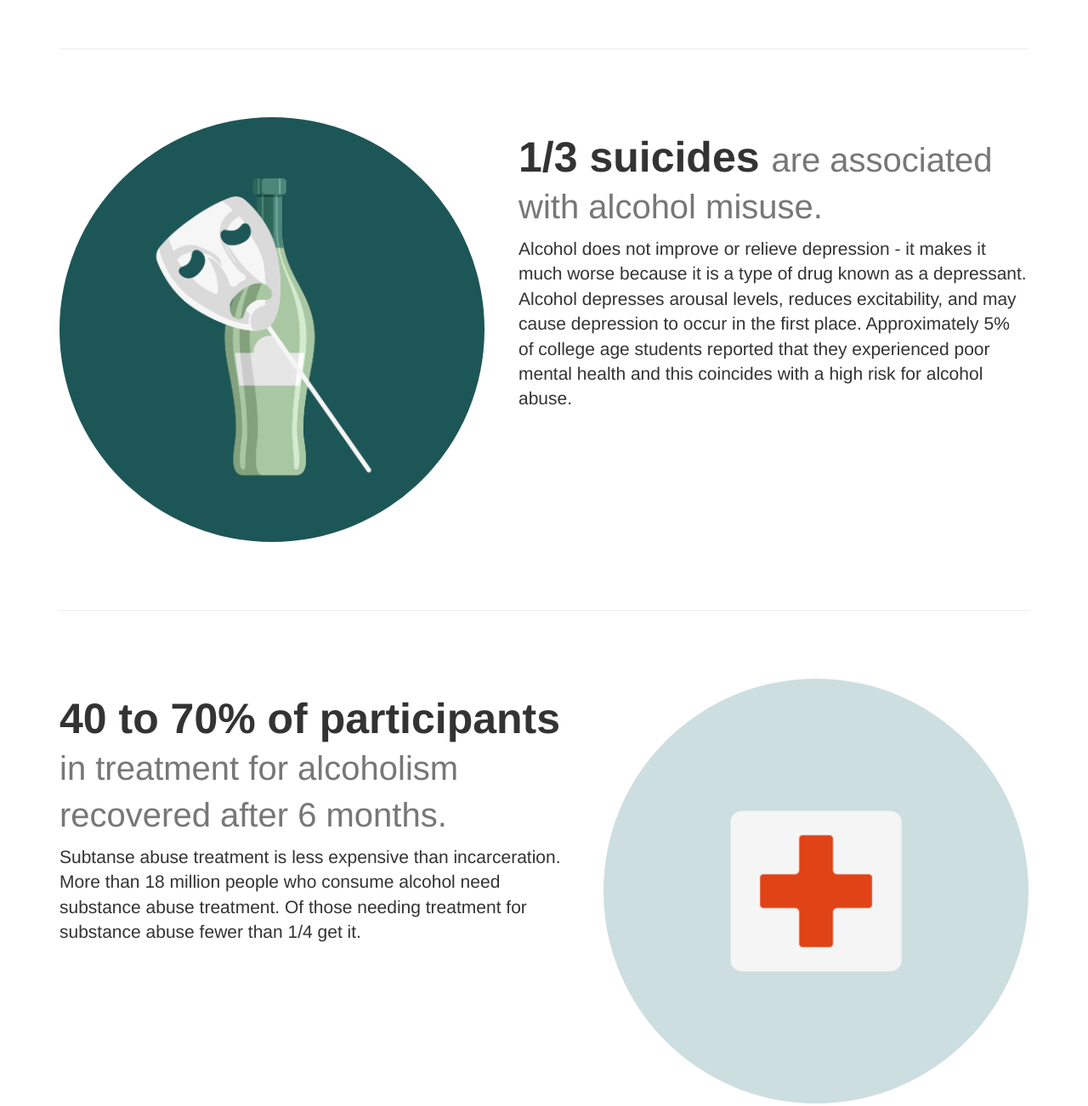
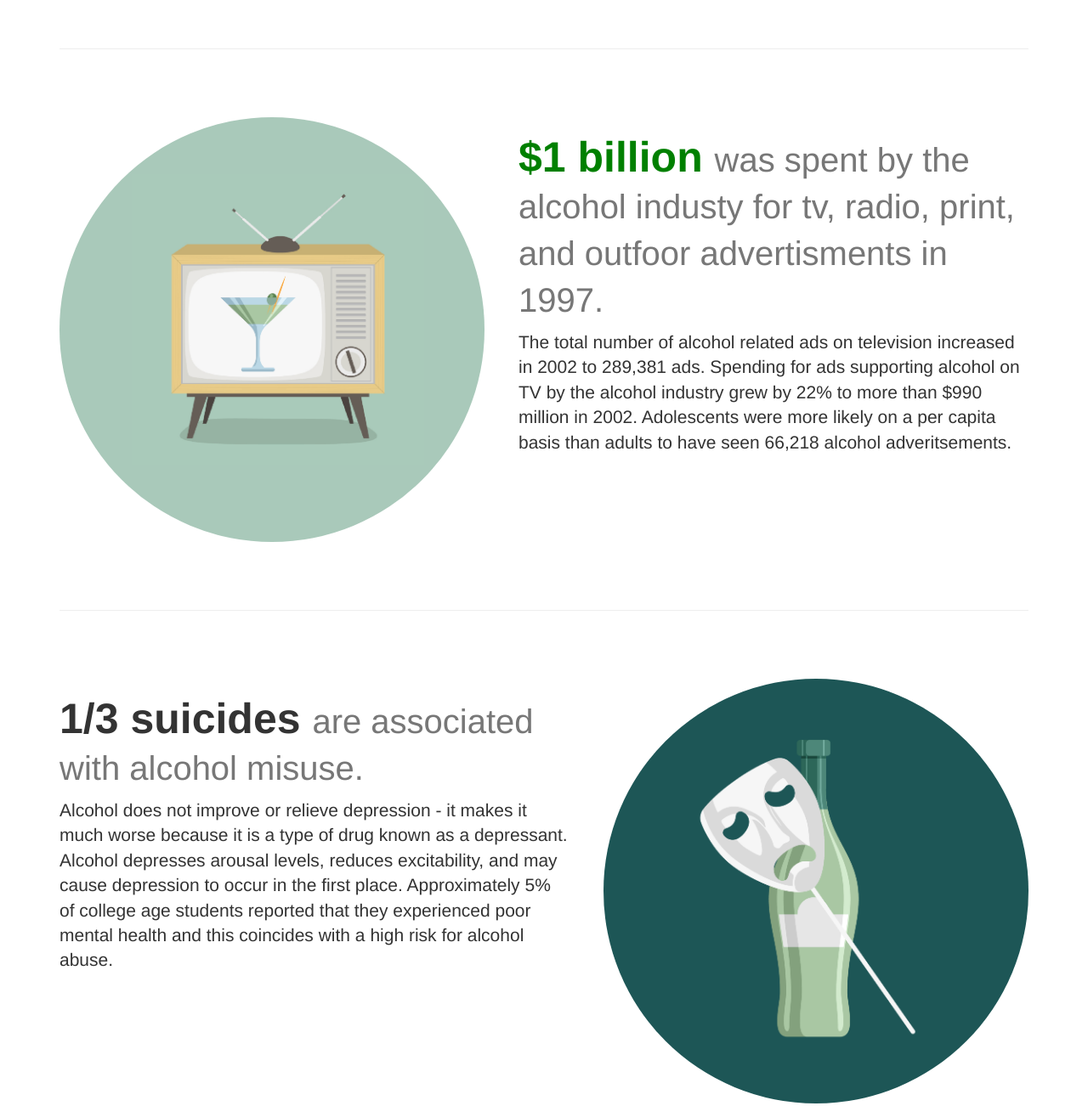
Before and after one commit to 1Niels/lessdrinkingmorethinking, a plain HTML site: page index.html in a window 1280 px wide. Shown: the part 4000-5302 px from the top of the page at 85% size. Drawn offline with nearby package versions, Linux system fonts and the light colour scheme.

Commit message:
alcohol ad facts

```diff
--- a/index.html
+++ b/index.html
@@ -121,8 +121,18 @@
 
         <hr class="featurette-divider">
 
+           <div class="featurette" id="contact">
+            <img class="featurette-image img-circle img-responsive pull-left indeximg" src="assets/imgs/alcohol-ads.png">
+            <h2 class="featurette-heading"  style="font-weight: bold; color: green;">$1 billion
+                <span class="text-muted" style="font-weight: normal; font-size: 40px;">was spent by the alcohol industy for tv, radio, print, and outfoor advertisments in 1997. </span>
+            </h2>
+            <p class="lead">The total number of alcohol related ads on television increased in 2002 to 289,381 ads. Spending for ads supporting alcohol on TV by the alcohol industry grew by 22% to more than $990 million in 2002. Adolescents were more likely on a per capita basis than adults to have seen 66,218 alcohol adveritsements.</p>
+        </div>
+
+        <hr class="featurette-divider">
+
          <div class="featurette" id="services">
-            <img class="featurette-image img-circle img-responsive pull-left indeximg" src="assets/imgs/depression.png">
+            <img class="featurette-image img-circle img-responsive pull-right indeximg" src="assets/imgs/depression.png">
             <h2 class="featurette-heading" style="font-weight: bold;">1/3 suicides
                 <span class="text-muted"  style="font-weight: normal; font-size: 40px;">are associated with alcohol misuse.</span>
             </h2>
@@ -132,8 +142,8 @@
         <hr class="featurette-divider">
 
          <div class="featurette" id="contact">
-            <img class="featurette-image img-circle img-responsive pull-right indeximg" src="assets/imgs/treatment.png">
-            <h2 class="featurette-heading"  style="font-weight: bold;">40 to 70% of participants
+            <img class="featurette-image img-circle img-responsive pull-left indeximg" src="assets/imgs/treatment.png">
+            <h2 class="featurette-heading"  style="font-weight: bold; color: red;">40 to 70% of participants
                 <span class="text-muted" style="font-weight: normal; font-size: 40px;">in treatment for alcoholism recovered after 6 months. </span>
             </h2>
             <p class="lead">Subtanse abuse treatment is less expensive than incarceration. More than 18 million people who consume alcohol need substance abuse treatment. Of those needing treatment for substance abuse fewer than 1/4 get it.</p>
```
Also changed, not shown: assets/imgs/alcohol-ads.png (added).
